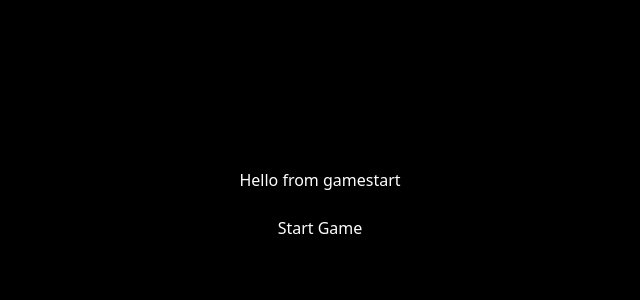
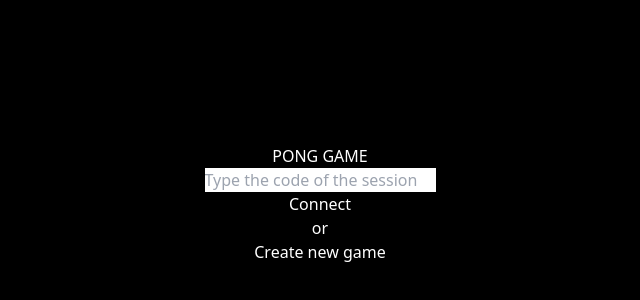
Before and after one commit to alexismrosales/pong_game, a React (Create React App) app in the folder frontend/: page / in a window 1280 px wide. Shown: the part 196-496 px from the top of the page, without its empty margins (320-960 px from the left). Built offline with nearby package versions, Linux system fonts and the light colour scheme.

Commit message:
view by status updated

```diff
--- a/frontend/src/components/gameStart/index.tsx
+++ b/frontend/src/components/gameStart/index.tsx
@@ -1,5 +1,7 @@
-import { FunctionComponent, useState } from "react"
-import { connect } from "tls"
+
+import { FunctionComponent, useEffect, useState } from "react"
+
+
 import style from "./styles.module.css"
 
 interface GameStartProps {
@@ -9,35 +11,64 @@ interface GameStartProps {
 interface Connection {
   connectToggle: () => void
   newGameToggle: () => void
+  start: () => void
   status: "disconnected" | "connecting" | "connected"
 }
 
 const GameStart: React.FC<GameStartProps> = ({ onStartToggle }) => {
-  const [start, setStart] = useState(false);
+  const [connect, setConnect] = useState(false);
+  const [newGame, setNewGame] = useState(false);
+  const handleConnect = () => {
+    setConnect(!connect);
+  }
+  const handleNewGame = () => {
+    setNewGame(!newGame);
+  }
+
   return (
     <div id="GameStart" className={style.container}>
       <div className="flex flex-col">
-
-        <h1 className="text-white">Hello from gamestart </h1>
-        <br />
-        <button className="text-white" onClick={onStartToggle}>Start Game</button>
+        <TitleScreen
+          connectToggle={handleConnect}
+          newGameToggle={handleNewGame}
+          start={onStartToggle}
+          status="disconnected" />
       </div>
     </div>
   )
 }
-const ConnectSession: FunctionComponent<Connection> = props => {
+const TitleScreen: FunctionComponent<Connection> = props => {
   const status = props.status
+  const [counter, setCounter] = useState(3);
+
+  useEffect(() => {
+    if (status === "connected") {
+      const intervalId = setTimeout(() => {
+        if (counter > 0) {
+          setCounter(counter - 1);
+        } else {
+          clearTimeout(intervalId);
+          props.start();
+        }
+      }, 1500);
+      return () => {
+        clearInterval(intervalId);
+      }
+    }
+  }, [counter])
+
   if (status === "disconnected") {
     return (
-      <>
+      <div className="text-center">
         <h1>PONG GAME</h1>
         <form>
           <input type="text" placeholder="Type the code of the session" />
+          <br />
           <button onClick={props.connectToggle}>Connect</button>
           <p>or</p>
           <button onClick={props.newGameToggle}>Create new game</button>
         </form>
-      </>
+      </div>
     )
   } else if (status === "connecting") {
     return (
@@ -48,6 +79,8 @@ const ConnectSession: FunctionComponent<Connection> = props => {
   }
   return (
     <>
+      <p>Starting in </p>
+      <span>{counter}</span>
       <p>Connection Succesfully</p>
     </>
   )
--- a/frontend/src/components/gameStart/styles.module.css
+++ b/frontend/src/components/gameStart/styles.module.css
@@ -1,3 +1,3 @@
 .container {
-  @apply w-screen h-screen flex justify-center items-center
+  @apply w-screen h-screen flex justify-center items-center text-white
 }
```
